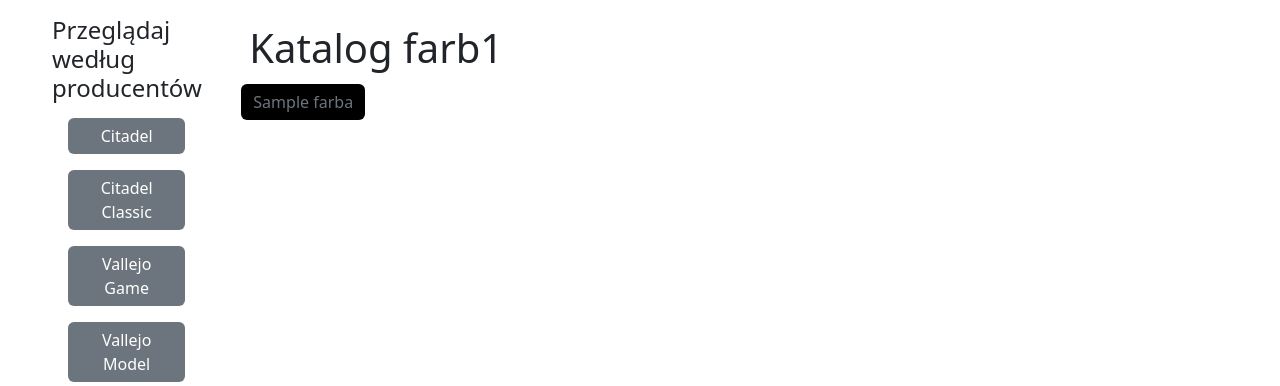
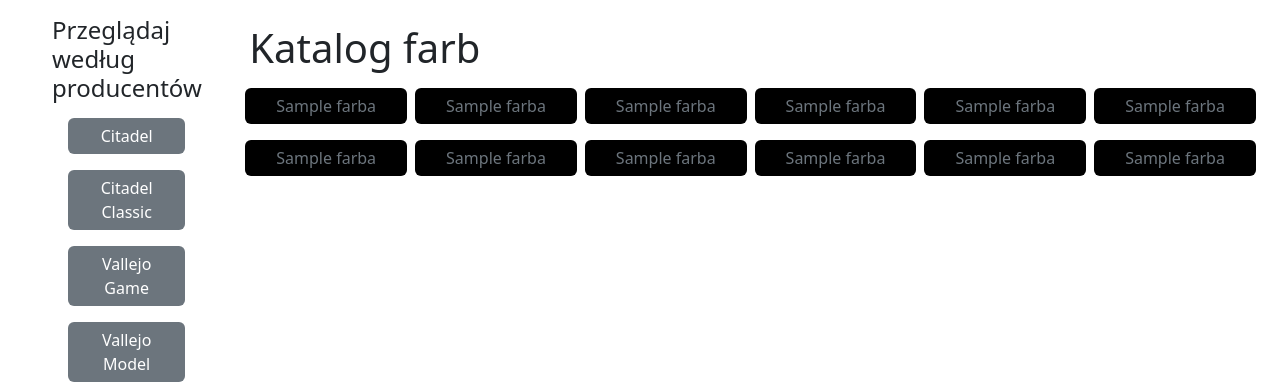
Before and after one commit to Maciekk119/WykazFarb, a Django app: template templates/catalogue.html in a window 1280 px wide. Shown: the part 116-502 px from the top of the page. Run offline with Django 3.2, Linux system fonts and the light colour scheme; the template is opened without the code that fills it: most values are stand-ins (such as "Sample title", 1, 10 or a date in 2020); some libraries are stand-ins or nearby versions.

Commit message:
Kolumny pionowo

```diff
--- a/WykazFarb/models.py
+++ b/WykazFarb/models.py
@@ -4,7 +4,7 @@ from django.contrib.auth.models import User
 BRANDS = (
     (1, 'Citadel'),
     (2, 'Vallejo Game Color'),
-    (3, 'Vallejo Game Air'),
+    (3, 'Vallejo Model Color'),
     (4, 'Old Citadel'),
     (4, 'Tamiya'),
 
--- a/templates/catalogue.html
+++ b/templates/catalogue.html
@@ -1,18 +1,23 @@
 {% extends 'main.html' %}
 {% block content %}
-    <h1>Katalog farb{{ paints.count }}</h1>
+    <h1>Katalog farb </h1>
 
 
 
     {#        <div class="accordion"  id="accordion">#}
     {% csrf_token %}
-        {% for farba in paints%}
+
+        {% for i in '123456789012' %}
+            <div class=" col-md-2 col-6 p-1">
+                {% for farba in paints %}
                     {#            {% with collapse=forloop.counter %}#}
 
                     {#            <div class="accordion-item border-secondary border-4 my-1">#}
                     {#                <h2 class="accordion-header ">#}
-                <div class=" col-md-2 col-6 p-1">
-                    <button typeof="button" class="btn btn-secondary h-100 border-0 text-secondary"  style="background: #{{ farba.hex.Hex_Code }}" type="button"
+
+
+                    <button typeof="button" class="btn btn-secondary m-1 border-0 text-secondary w-100"
+                            style="background:#{{ farba.hex.Hex_Code }}" type="button"
                             {#                            data-bs-toggle="collapse"#}
                             {#                            data-bs-target="#collapse{{ collapse }}" aria-expanded=""#}
                             {#                            aria-controls="collapse{{ collapse }}"#}
@@ -20,7 +25,7 @@
                         {#                        #}
 
                     </button>
-                </div>
+
                     {#                </h2>#}
 
                     {#            <div id="collapse{{ collapse }}" class="accordion-collapse collapse" data-bs-parent="#accordion">#}
@@ -30,6 +35,9 @@
                     {#            </div>#}
                     {#            </div>#}
                     {#            {% endwith %}#}
+
+                {% endfor %}
+            </div>
         {% endfor %}
 
     {#        </div>#}
--- a/templates/main.html
+++ b/templates/main.html
@@ -3,7 +3,7 @@
 <html lang="en">
 <head>
     <meta charset="UTF-8">
-    {% load bootstrap5 %}
+    {% load django_bootstrap5 %}
     {% bootstrap_css %}
 
     <title>Wykaz Farb</title>
```
Also changed, not shown: WykazFarb/views.py (+14 -2 lines). Lines whose indentation alone changed are shown as unchanged.
